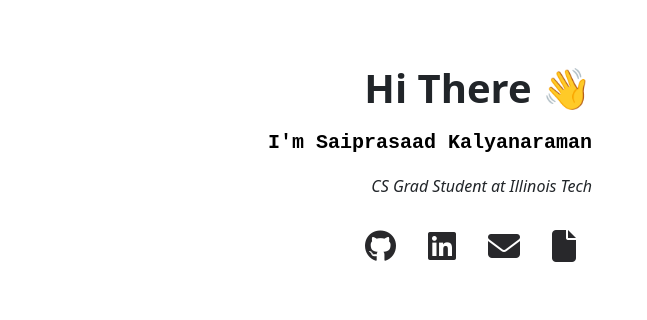
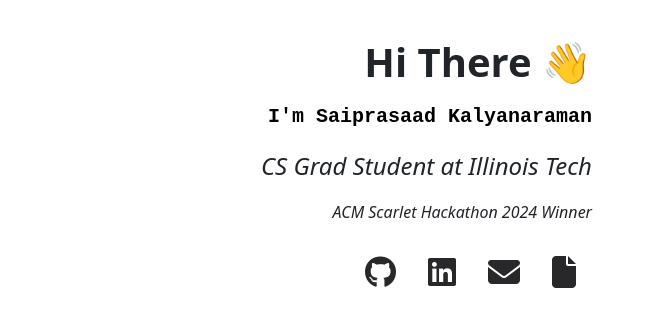
Before and after one commit to saiprasaad/portfolio, a plain HTML site: page index.html in a window 1280 px wide. Shown: the part 153-473 px from the top of the page, 0-647 px from the left. Drawn offline with nearby package versions, Linux system fonts and the light colour scheme; a small style sheet from the web is missing.

Commit message:
Update index.html

```diff
--- a/index.html
+++ b/index.html
@@ -173,7 +173,8 @@
                 <div class="typewriter">
                     <p class="fw-bolder fs-5">I'm Saiprasaad Kalyanaraman</p>
                 </div>
-                <p class="fst-italic fs-6">CS Grad Student at Illinois Tech</p>
+                <p class="fst-italic fs-4">CS Grad Student at Illinois Tech</p>
+                <p class="fst-italic fs-6">ACM Scarlet Hackathon 2024 Winner</p>
 
                 <div class="col d-flex justify-content-center justify-content-md-end">
                     <p> <a class="anchor-tag" href="https://www.github.com/saiprasaad" style="text-decoration: none"><i
```
